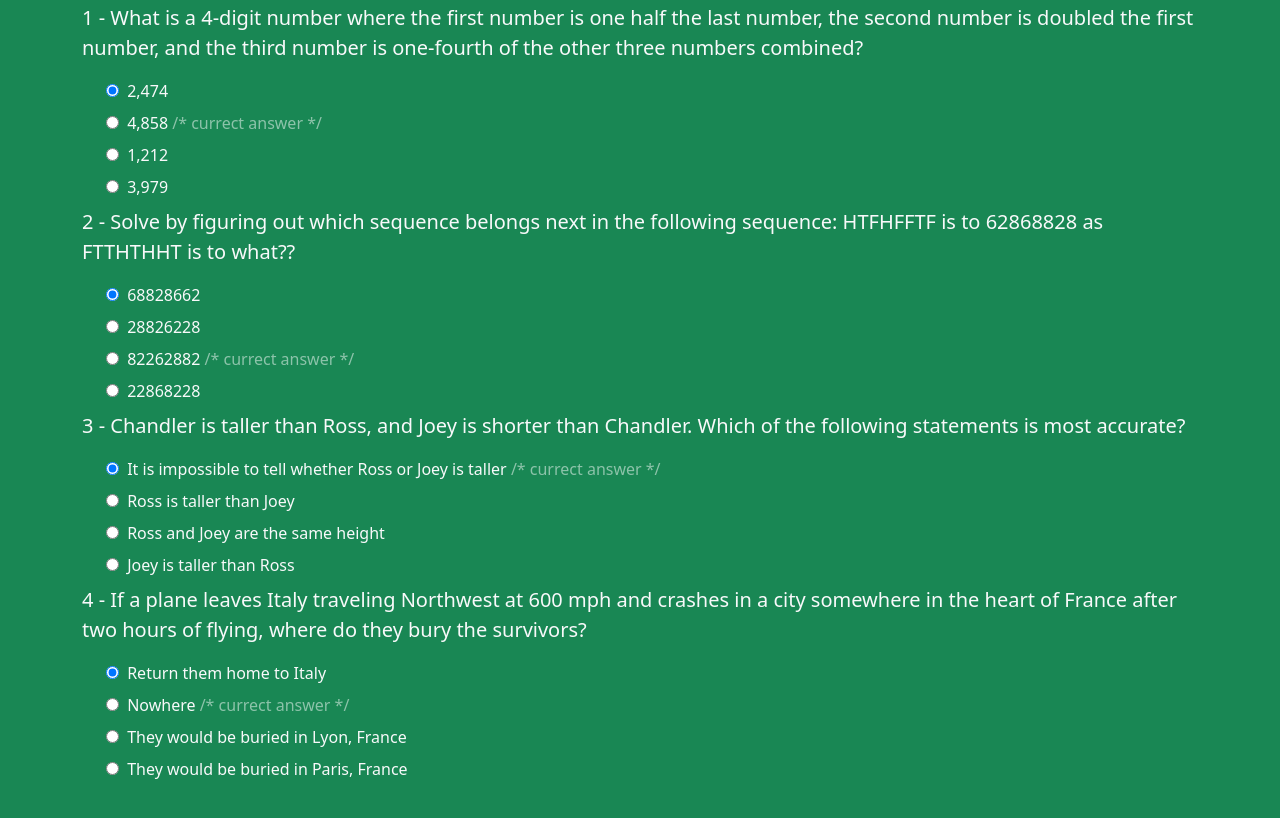
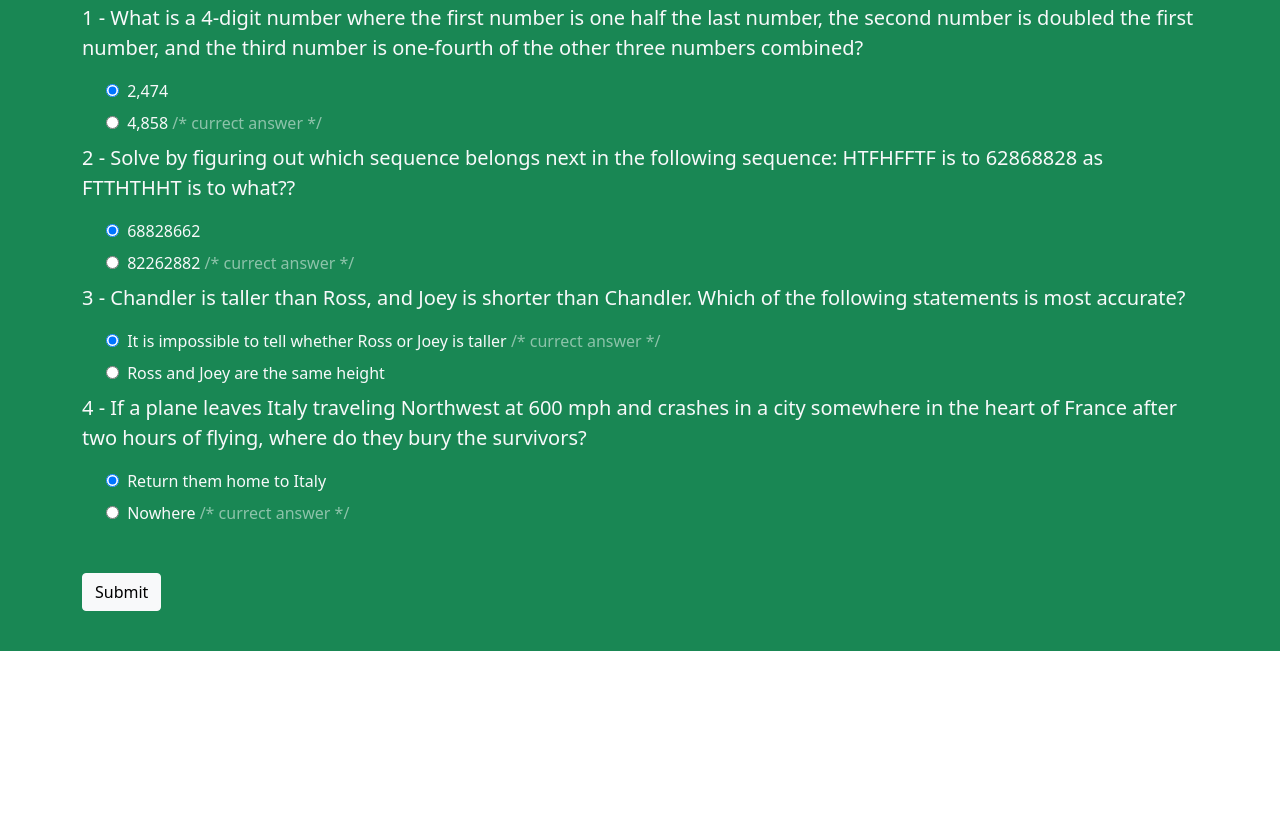
Before and after one commit to malmossa/Quiz, a plain HTML site: page index.html in a window 1280 px wide. Shown: the part 312-1130 px from the top of the page. After the commit the page ends 963 px from the top, so only its background shows below. Drawn offline with nearby package versions, Linux system fonts and the light colour scheme.

Commit message:
Completed

```diff
--- a/index.html
+++ b/index.html
@@ -37,14 +37,6 @@
             <label class="form-check-lable text-light ms-1">4,858</label> /*
             currect answer */
           </div>
-          <div class="form-check my-2 text-white-50">
-            <input type="radio" name="q1" value="C" />
-            <label class="form-check-lable text-light ms-1">1,212</label>
-          </div>
-          <div class="form-check my-2 text-white-50">
-            <input type="radio" name="q1" value="D" />
-            <label class="form-check-lable text-light ms-1">3,979</label>
-          </div>
 
           <p class="lead font-weight-normal">
             2 - Solve by figuring out which sequence belongs next in the
@@ -55,17 +47,9 @@
             <label class="form-check-lable text-light ms-1">68828662</label>
           </div>
           <div class="form-check my-2 text-white-50">
-            <input type="radio" name="q2" value="B" />
-            <label class="form-check-lable text-light ms-1">28826228</label>
-          </div>
-          <div class="form-check my-2 text-white-50">
             <input type="radio" name="q2" value="C" />
             <label class="form-check-lable text-light ms-1">82262882</label> /*
             currect answer */
-          </div>
-          <div class="form-check my-2 text-white-50">
-            <input type="radio" name="q2" value="D" />
-            <label class="form-check-lable text-light ms-1">22868228</label>
           </div>
 
           <p class="lead font-weight-normal">
@@ -80,21 +64,9 @@
             /* currect answer */
           </div>
           <div class="form-check my-2 text-white-50">
-            <input type="radio" name="q3" value="B" />
-            <label class="form-check-lable text-light ms-1"
-              >Ross is taller than Joey</label
-            >
-          </div>
-          <div class="form-check my-2 text-white-50">
             <input type="radio" name="q3" value="C" />
             <label class="form-check-lable text-light ms-1"
               >Ross and Joey are the same height</label
-            >
-          </div>
-          <div class="form-check my-2 text-white-50">
-            <input type="radio" name="q3" value="D" />
-            <label class="form-check-lable text-light ms-1"
-              >Joey is taller than Ross</label
             >
           </div>
 
@@ -114,17 +86,8 @@
             <label class="form-check-lable text-light ms-1">Nowhere</label> /*
             currect answer */
           </div>
-          <div class="form-check my-2 text-white-50">
-            <input type="radio" name="q4" value="C" />
-            <label class="form-check-lable text-light ms-1"
-              >They would be buried in Lyon, France</label
-            >
-          </div>
-          <div class="form-check my-2 text-white-50">
-            <input type="radio" name="q4" value="D" />
-            <label class="form-check-lable text-light ms-1"
-              >They would be buried in Paris, France</label
-            >
+          <div class="mt-5">
+            <input type="submit" class="btn btn-light" />
           </div>
         </form>
       </div>
```
